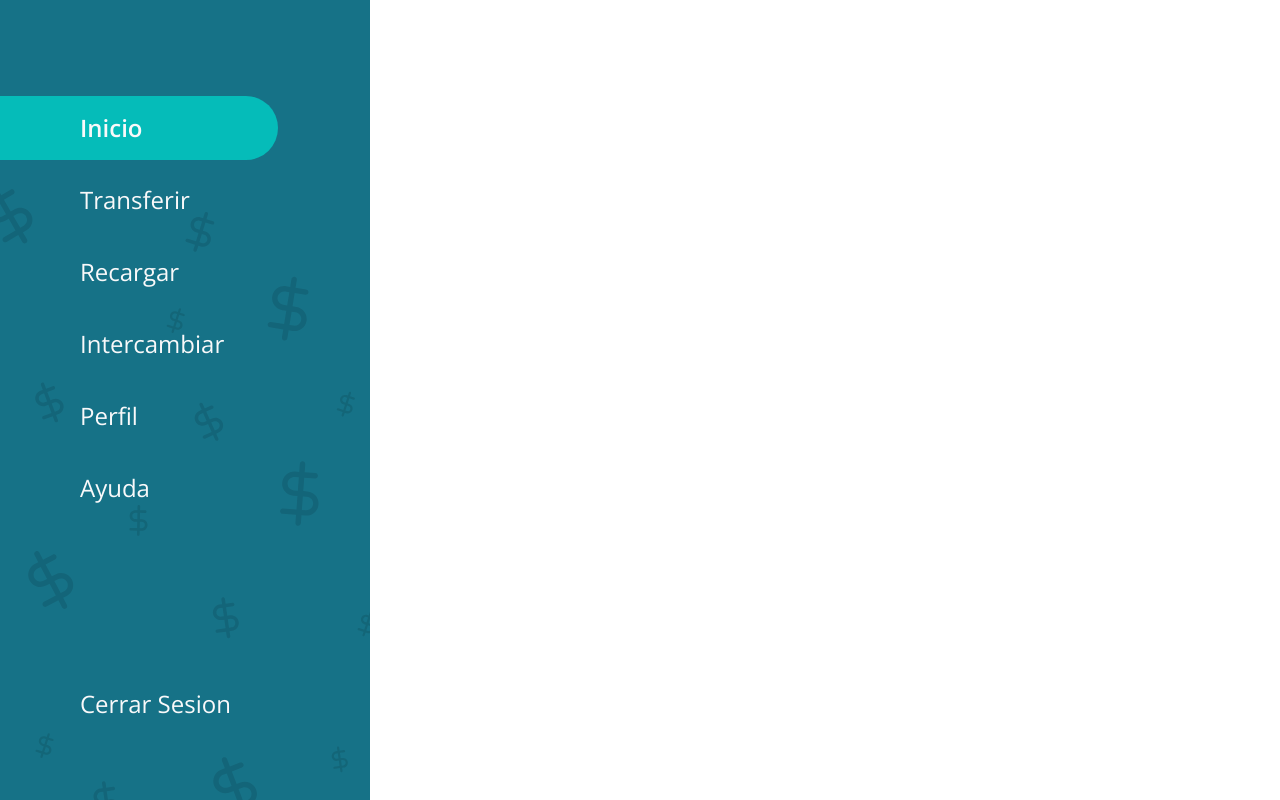
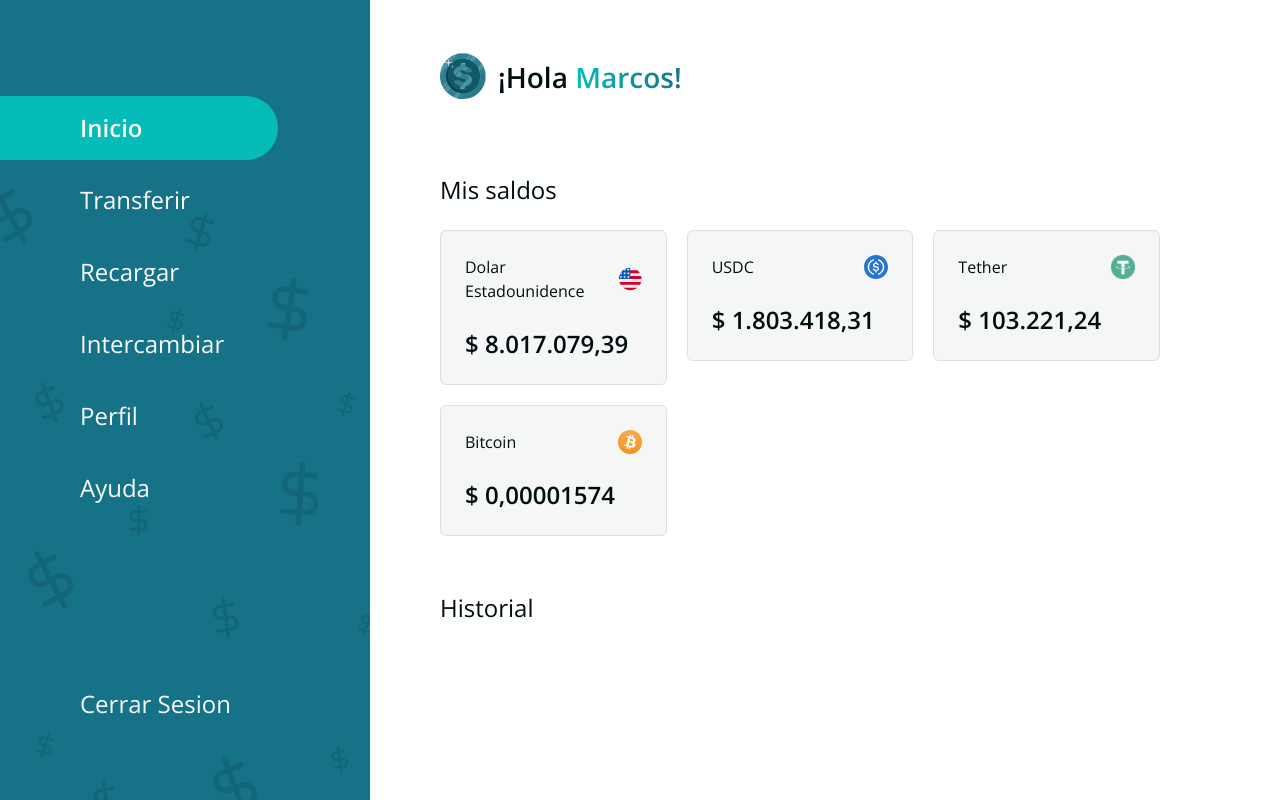
Before and after one commit to MarcAlva2003/vita-wallet-test, a Next.js app: page /dashboard/inicio in a window 1280 px wide. Built offline with nearby package versions, Linux system fonts and the light colour scheme.

Commit message:
Add home

```diff
--- a/src/app/dashboard/inicio/page.tsx
+++ b/src/app/dashboard/inicio/page.tsx
@@ -1,7 +1,42 @@
 'use client'
 
+import { BalanceCard } from '@/components/balance-card/balance-card.component'
+import { SimpleCoinIcon } from '@/assets/icons'
+import { useMemo } from 'react'
+
 export default function Home() {
+  const balances = {
+    usd: 8017079.39,
+    usdc: 1803418.31,
+    usdt: 103221.24,
+    btc: 1.574e-5
+  }
+
+  const formattedBals:  { currency: string; balance: number }[] = useMemo(() => {
+    return Object.entries(balances).map(([currency, balance]) => ({ currency, balance }));
+  }, [])
+
   return (
-    <div></div>
-  );
+    <div>
+      <header className="flex items-center mb-[74px]">
+        <SimpleCoinIcon className="mr-3" />
+        <h2 className="">
+          ¡Hola <span className="bg-gradient-to-r from-blue-2 to-blue-1 bg-clip-text text-transparent">Marcos!</span>
+        </h2>
+      </header>
+      <section className="mb-[56px]">
+        <h3 className="mb-6">Mis saldos</h3>
+        <ul className="grid grid-cols-3 gap-[20px]">
+          {formattedBals.map((item, index) => (
+            <li key={`balance-card-${index}`}>
+              <BalanceCard balance={item.balance} currencyKey={item.currency} />
+            </li>
+          ))}
+        </ul>
+      </section>
+      <section>
+        <h3 className="mb-6">Historial</h3>
+      </section>
+    </div>
+  )
 }
--- /dev/null
+++ b/src/components/history-row/history-row.component.tsx
@@ -0,0 +1,5 @@
+export const HistoryRowComponent = () => {
+  return (
+    <></>
+  )
+}
```
